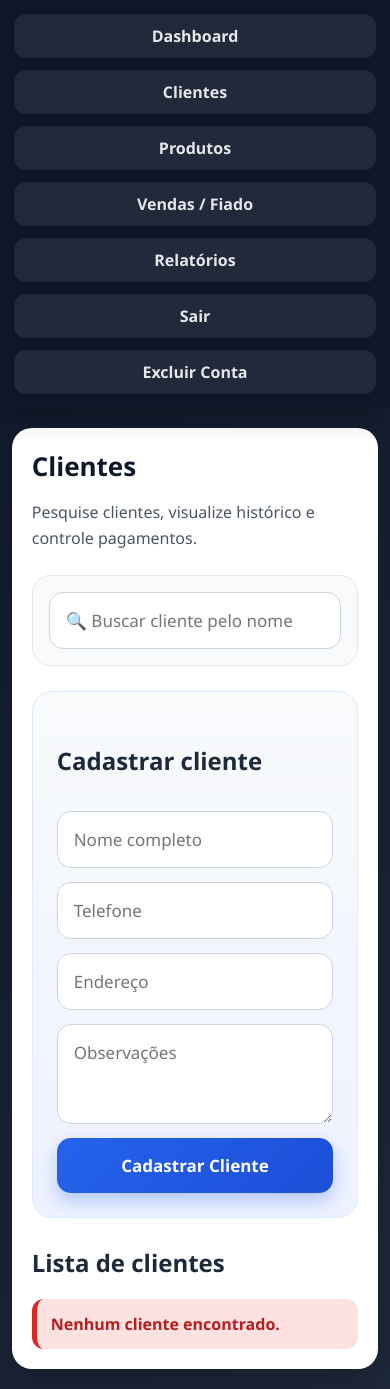
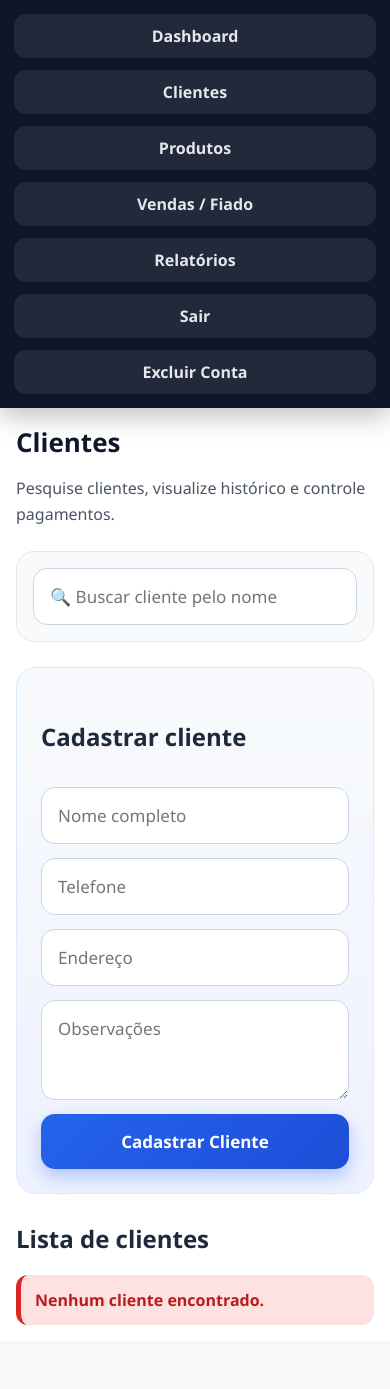
Before and after one commit to rai-soaress/Gerenciador-Mercadoria, a Flask app: page /clientes in a window 390 px wide. After the commit the page ends 1325 px from the top, so only its background shows below. Run offline with Flask 3, Linux system fonts and the light colour scheme; the visitor is signed in with stand-in values (Sample User, id 1); parts of the project's set-up code (start-up, migrations or seed data) failed here and were passed over.

Commit message:
ajusta responsividade mobile

```diff
--- a/static/css/base.css
+++ b/static/css/base.css
@@ -216,3 +216,39 @@ button:hover,
         padding: 16px;
     }
 }
+html, body {
+    width: 100%;
+    overflow-x: hidden;
+}
+
+.container {
+    overflow-x: hidden;
+}
+
+@media (max-width: 768px) {
+    body {
+        background-attachment: scroll;
+    }
+
+    .container {
+        width: 100%;
+        margin: 0;
+        padding: 16px;
+        border-radius: 0;
+        box-shadow: none;
+        min-height: 100vh;
+    }
+
+    .menu {
+        position: relative;
+        width: 100%;
+    }
+
+    .cards {
+        grid-template-columns: 1fr;
+    }
+
+    .item {
+        word-break: break-word;
+    }
+}
```
